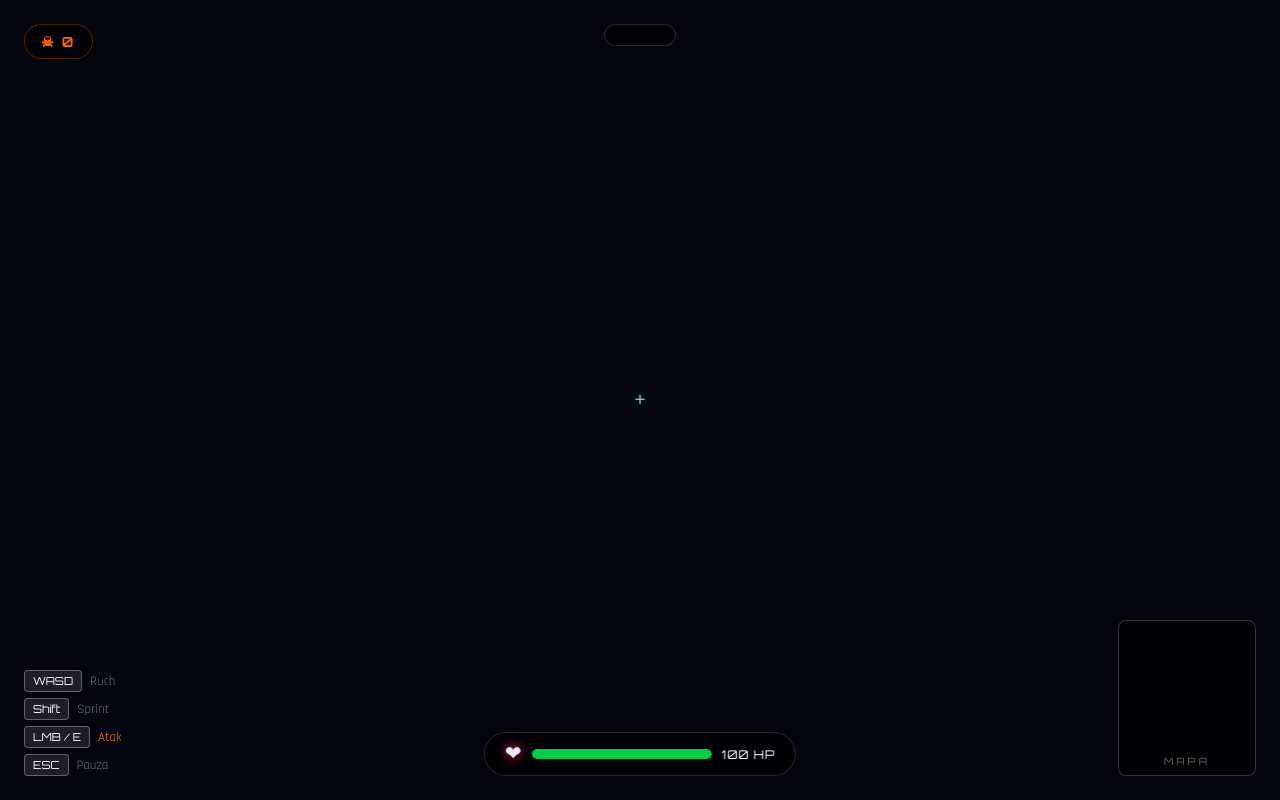
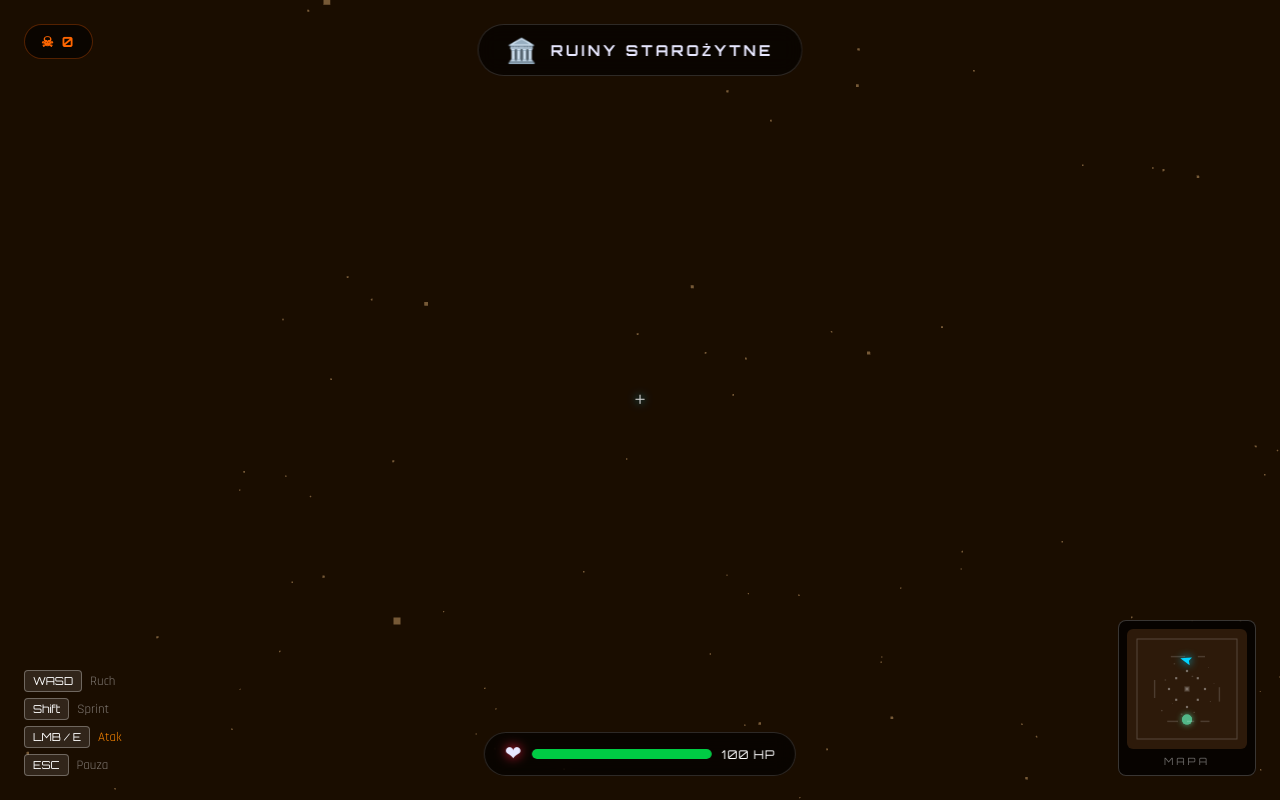
Before and after one commit to Ziomlux/GRA, a plain HTML site: page index.html in a window 1280 px wide. Both pictures are taken after a click on the button "ROZPOCZNIJ PRZYGODĘ". Drawn offline with nearby package versions, Linux system fonts and the light colour scheme.

Commit message:
Naprawa grafiki i silnika

```diff
--- a/index.html
+++ b/index.html
@@ -160,8 +160,13 @@
   </div>
 </div>
 
-<script src="https://cdn.jsdelivr.net/npm/three@0.160.0/build/three.min.js"></script>
-<script src="enemies.js"></script>
-<script src="game.js"></script>
+<script type="importmap">
+  {
+    "imports": {
+      "three": "https://cdn.jsdelivr.net/npm/three@0.160.0/build/three.module.js"
+    }
+  }
+</script>
+<script type="module" src="src/main.js"></script>
 </body>
 </html>
--- a/src/Game.js
+++ b/src/Game.js
@@ -17,8 +17,9 @@
     this.renderer.setSize(window.innerWidth, window.innerHeight);
     this.renderer.shadowMap.enabled = true;
     this.renderer.shadowMap.type = THREE.PCFSoftShadowMap;
-    this.renderer.toneMapping = THREE.ACESFilmicToneMapping;
+    this.renderer.toneMapping = THREE.NoToneMapping; // Simplified for stability
     this.renderer.toneMappingExposure = 1.0;
+    this.renderer.setClearColor(0x000000);
 
     this.clock = new THREE.Clock();
     this.running = false;
--- a/src/World.js
+++ b/src/World.js
@@ -12,6 +12,11 @@
     this.mapSize = 40;
     this.minimapBg = '#111';
     this.portalColor = '#7b2fff';
+
+    this.textureLoader = new THREE.TextureLoader();
+
+    // Add default ambient light as a safety baseline
+    this.scene.add(new THREE.AmbientLight(0xffffff, 0.4));
   }
 
   build() {
--- a/src/worlds/AncientRuins.js
+++ b/src/worlds/AncientRuins.js
@@ -56,8 +56,12 @@
     scene.add(ground);
 
     // Stone material
-    const stoneMat  = new THREE.MeshStandardMaterial({ color: 0x9e8a70, roughness: 0.9, metalness: 0.05 });
-    const stone2Mat = new THREE.MeshStandardMaterial({ color: 0x7a6a55, roughness: 0.85, metalness: 0.05 });
+    const stoneTex = this.textureLoader.load('./textures/stone.png');
+    stoneTex.wrapS = stoneTex.wrapT = THREE.RepeatWrapping;
+    stoneTex.repeat.set(2, 2);
+
+    const stoneMat  = new THREE.MeshStandardMaterial({ map: stoneTex, color: 0x9e8a70, roughness: 0.9, metalness: 0.05 });
+    const stone2Mat = new THREE.MeshStandardMaterial({ map: stoneTex, color: 0x7a6a55, roughness: 0.85, metalness: 0.05 });
 
     // --- COLUMNS (circle arrangement) ---
     const columnPositions = [
--- a/src/worlds/IceCave.js
+++ b/src/worlds/IceCave.js
@@ -35,6 +35,10 @@
     scene.add(iceLight3);
 
     // Ground – ice
+    const iceTex = this.textureLoader.load('./textures/ice.png');
+    iceTex.wrapS = iceTex.wrapT = THREE.RepeatWrapping;
+    iceTex.repeat.set(4, 4);
+
     const groundGeo = new THREE.PlaneGeometry(44, 44, 20, 20);
     const pos = groundGeo.attributes.position;
     for (let i = 0; i < pos.count; i++) {
@@ -42,6 +46,7 @@
     }
     groundGeo.computeVertexNormals();
     const iceGroundMat = new THREE.MeshStandardMaterial({
+      map: iceTex,
       color: 0x99ccee,
       roughness: 0.05,
       metalness: 0.1,
@@ -53,6 +58,7 @@
 
     // Ice crystal material (translucent blue)
     const crystalMat = new THREE.MeshStandardMaterial({
+      map: iceTex,
       color: 0x88ddff,
       emissive: 0x2266aa,
       emissiveIntensity: 0.5,
@@ -62,6 +68,7 @@
       opacity: 0.82,
     });
     const crystalMat2 = new THREE.MeshStandardMaterial({
+      map: iceTex,
       color: 0xaaddff,
       emissive: 0x55aadd,
       emissiveIntensity: 0.8,
--- a/src/worlds/Volcano.js
+++ b/src/worlds/Volcano.js
@@ -42,7 +42,12 @@
     scene.add(hemi);
 
     // Materials
+    const lavaTex = this.textureLoader.load('./textures/lava.png');
+    lavaTex.wrapS = lavaTex.wrapT = THREE.RepeatWrapping;
+    lavaTex.repeat.set(2, 2);
+
     const lavaMat = new THREE.MeshStandardMaterial({
+      map: lavaTex,
       color: 0xff3300,
       emissive: 0xff2200,
       emissiveIntensity: 1.5,
@@ -50,7 +55,13 @@
     });
     const rockMat = new THREE.MeshStandardMaterial({ color: 0x2a1a0a, roughness: 1, metalness: 0 });
     const rockMat2 = new THREE.MeshStandardMaterial({ color: 0x1a0e00, roughness: 1 });
-    const hotRockMat = new THREE.MeshStandardMaterial({ color: 0x3d1500, emissive: 0x660800, emissiveIntensity: 0.8, roughness: 0.9 });
+    const hotRockMat = new THREE.MeshStandardMaterial({
+      map: lavaTex,
+      color: 0x3d1500,
+      emissive: 0x660800,
+      emissiveIntensity: 0.8,
+      roughness: 0.9
+    });
 
     // GROUND – cracked dark rock with lava shaders (use standard + strong emissive)
     const groundGeo = new THREE.PlaneGeometry(50, 50, 30, 30);
```
Also changed, not shown: textures/ice.png (added), textures/lava.png (added), textures/stone.png (added).
